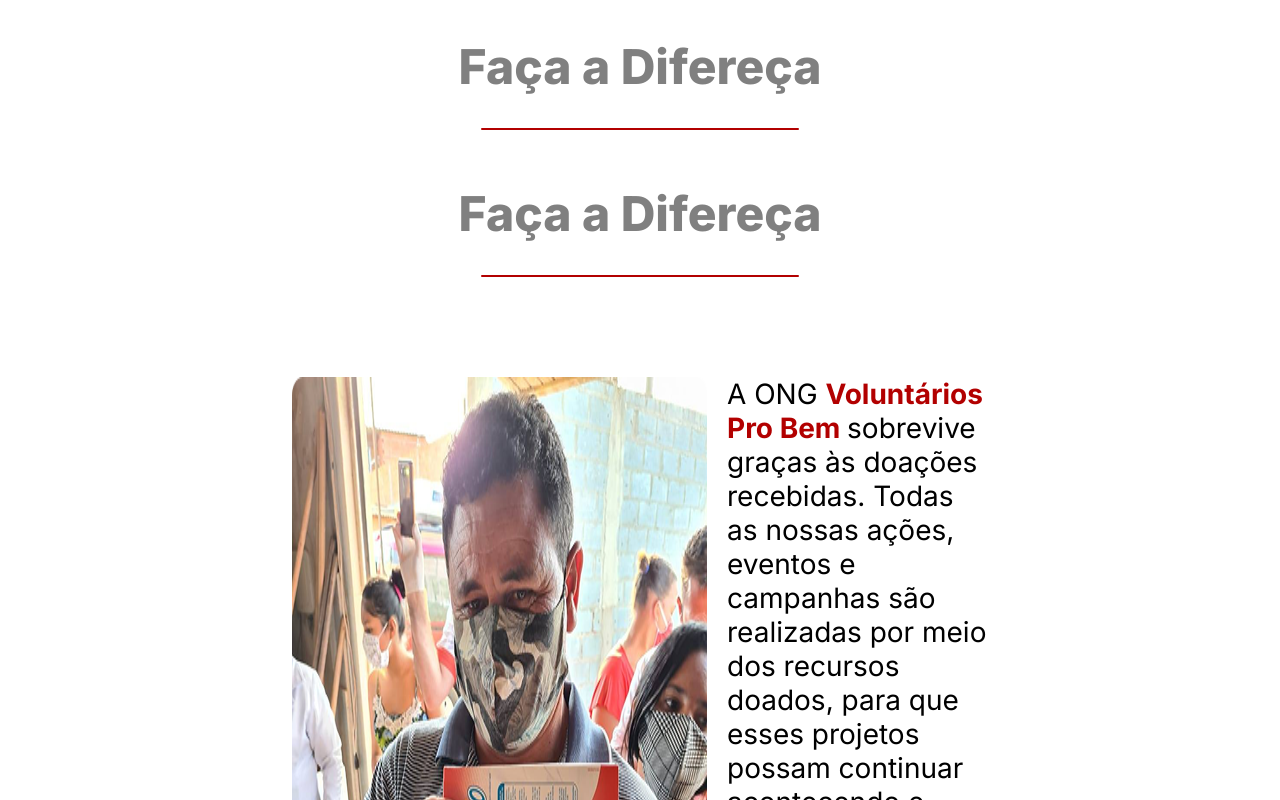
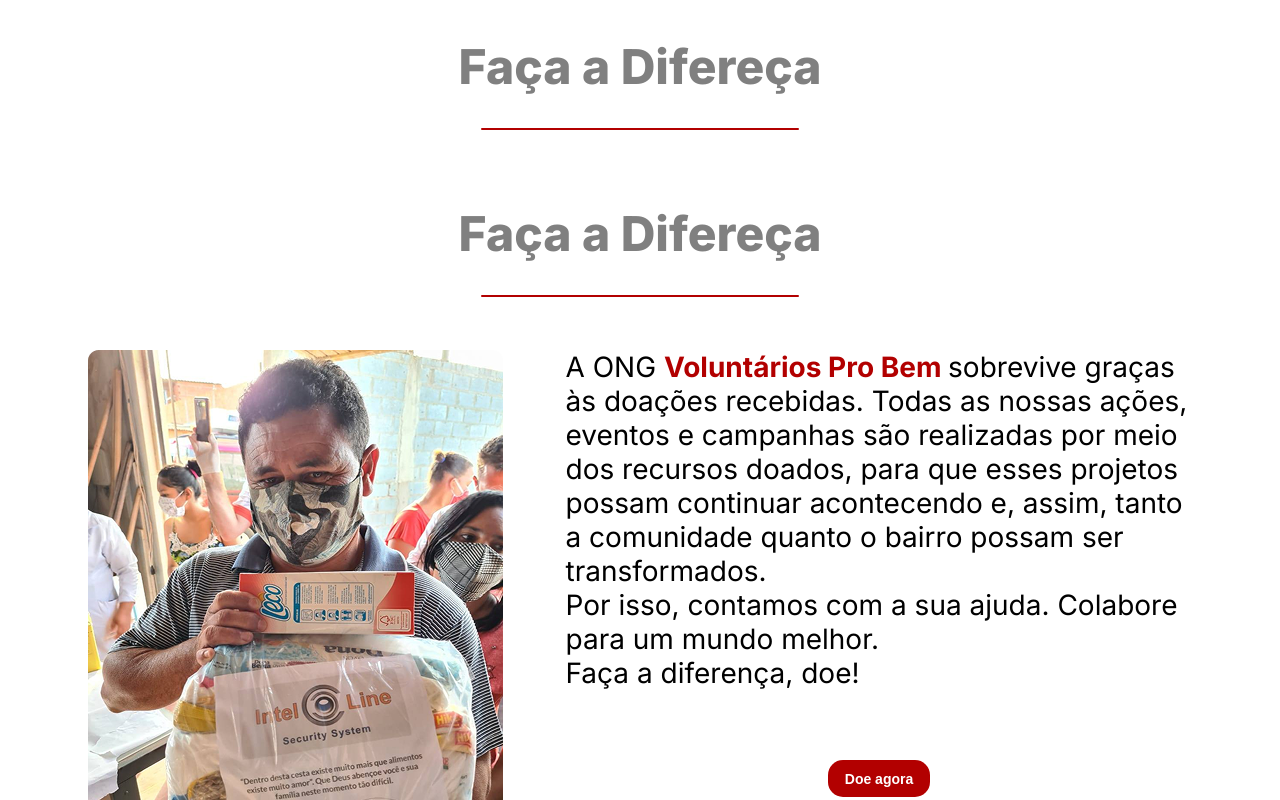
Before and after one commit to Gruposemh/front, a React (Vite) app: page /como-ajudar in a window 1280 px wide. Shown: the part 760-1560 px from the top of the page. Built offline with nearby package versions, Linux system fonts and the light colour scheme.

Commit message:
style: arrumando width da section-doe

```diff
--- a/src/styles/ComoAjudar/section-doe-agora/style.css
+++ b/src/styles/ComoAjudar/section-doe-agora/style.css
@@ -1,10 +1,14 @@
+.section-doe {
+    padding: 20px 120px;
+
+
+}
 .container-doe {
-    padding: 100px;
-    width: 70%;
-    display: flex;
+    margin-top: 53px;
+   display: flex;
     justify-self: center;
     justify-content: center;
-    gap: 20px;
+    gap: 63px;
 }
 
 .texto-doe span {
@@ -16,6 +20,7 @@
     display: flex;
     flex-direction: column;
     align-items: center;
+    width: 627px;
 }
 
 .texto-doe p{
```
